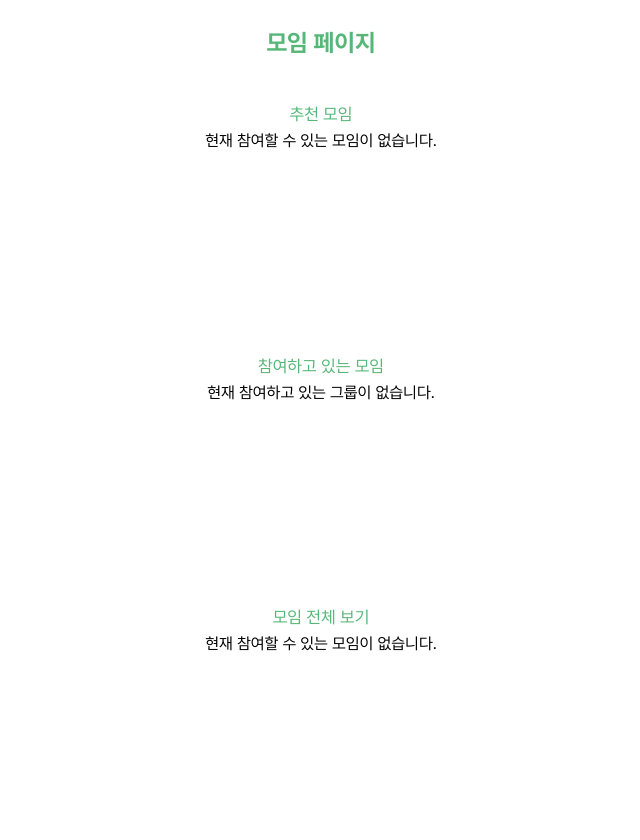
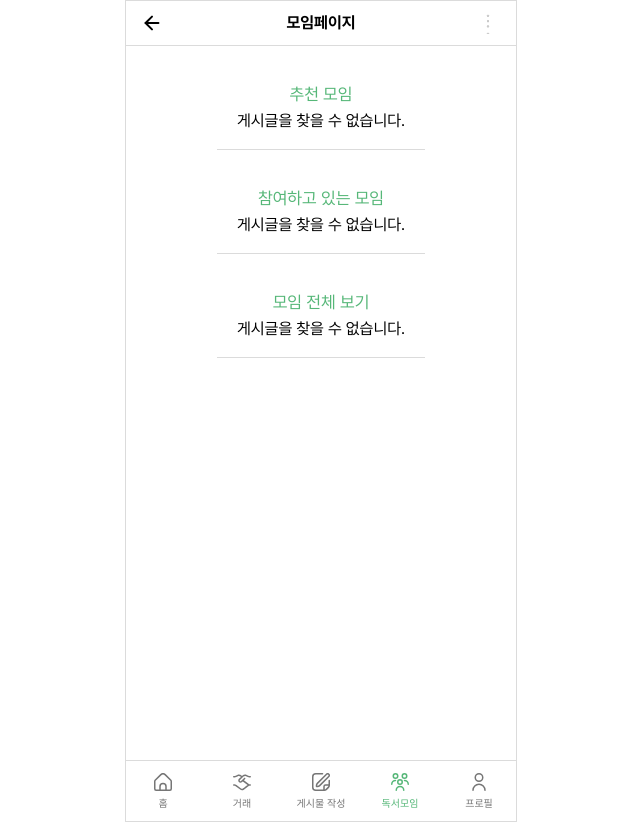
Before and after one commit to FRONTENDSCHOOL7/final-19-Talkhoogam, a React (Create React App) app: page /gathering in a window 1280 px wide. Shown: the whole page, without its empty margins (319-959 px from the left). Built offline with nearby package versions, Linux system fonts and the light colour scheme; what recoil-persist would draw is missing.

Commit message:
🎨 style: gathering page 레이아웃 수정
기존 모임페이지의 레이아웃을 다른 페이지와 일관성 있도록 코드 수정

```diff
--- a/src/components/Gathering/GatheringItems.jsx
+++ b/src/components/Gathering/GatheringItems.jsx
@@ -1,67 +1,24 @@
-import React from "react";
-import styled from "styled-components";
+import React from 'react';
+import { GatheringItemsStyle } from '../../styles/GatheringStyled';
 
-export default function GatheringItems({ dataGroups, dataJoinGroups }) {
-  const GatheringItems = styled.li`
-    width: 100px;
-    padding: 10px;
-
-    img {
-      width: 100%;
-      aspect-ratio: 1/1;
-      border-radius: 10px;
-    }
-    strong {
-      font-size: 24px;
-      font-weight: bold;
-      color: var(--color-mainColor);
-    }
-  `;
-
-  function createGroups() {
-    if (dataGroups) {
-      dataGroups.map((item) => {
-        return (
-          <GatheringItems key={item.id}>
-            <link href="/">
-              <img
-                src={item.img ? item.img : "http://placehold.it/100X100"}
-                alt=""
-              />
-              <strong>{item.GroupTit}</strong>
-              <p>{item.explain}</p>
-            </link>
-          </GatheringItems>
-        );
-      });
-    } else if (dataJoinGroups) {
-      dataJoinGroups.map((item) => {
-        return (
-          <GatheringItems key={item.id}>
-            <link href="/">
-              <img
-                src={item.img ? item.img : "http://placehold.it/100X100"}
-                alt=""
-              />
-              <strong>{item.GroupTit}</strong>
-              <p>{item.explain}</p>
-            </link>
-          </GatheringItems>
-        );
-      });
-    }
-  }
+export default function GatheringItems({ data }) {
   return (
     <>
-      <createGroups />
-
-      {/* <GatheringItems>
-                <Link href="/">
-                <img src="" alt="" />
-                <strong>모임 이름</strong>
-                <p>모임 설명</p>
-                </Link>
-            </GatheringItems> */}
+      {data.map((item) => {
+        return (
+          <GatheringItemsStyle key={item.id}>
+            <img
+              className="post-thumbnail"
+              src={
+                item.image !== null ? item.image : 'http://placehold.it/100X100'
+              }
+              alt={`${item.tit}의 게시글 이미지입니다.`}
+            />
+            <strong className="post-tit">{item.tit}</strong>
+            <p className="post-info">{item.username}</p>
+          </GatheringItemsStyle>
+        );
+      })}
     </>
   );
 }
--- /dev/null
+++ b/src/components/Gathering/GatheringList.jsx
@@ -0,0 +1,17 @@
+import React from 'react';
+import { GatheringUl } from '../../styles/GatheringStyled';
+import GatheringItems from './GatheringItems';
+
+export default function GatheringList({ data }) {
+  return (
+    <>
+      {data.length !== 0 ? (
+        <GatheringUl>
+          <GatheringItems data={data} />
+        </GatheringUl>
+      ) : (
+        <strong>게시글을 찾을 수 없습니다.</strong>
+      )}
+    </>
+  );
+}
--- a/src/pages/Gathering.jsx
+++ b/src/pages/Gathering.jsx
@@ -1,97 +1,40 @@
-import React from "react";
-import styled from "styled-components";
-import GatheringItems from "../components/Gathering/GatheringItems";
+import React from 'react';
+import GatheringItems from '../components/Gathering/GatheringItems';
+import BasicHeader from '../components/header/BasicHeader';
+import { GroupArticle, GroupSection } from '../styles/GatheringStyled';
+import { LayoutInsideStyle, LayoutStyle } from '../styles/LayoutStyled';
+import Footer from '../components/footer/Footer';
+import GatheringList from '../components/Gathering/GatheringList';
 
 export default function Gathering() {
-  const dataGroups = "";
+  const dataGroups = [];
 
-  const dataJoinGroups = "";
+  const dataJoinGroups = [];
 
-  const dataRecommendGroups = "";
-
-  const GroupSection = styled.section`
-    height: 100vh;
-    border: 1px solid var(--border-color);
-    padding: 20px;
-    background-color: var(--background-color);
-
-    display: flex;
-    flex-direction: column;
-    align-items: center;
-    justify-content: space-evenly;
-
-    h2 {
-      color: var(--color-mainColor);
-      font-size: 24px;
-      font-weight: bold;
-    }
-  `;
-
-  const DivLine = styled.div`
-    width: 80%;
-    border: 1px solid var(--border-color);
-    margin: 20px auto 10px;
-  `;
-
-  const GroupArticle = styled.article`
-    height: 25vh;
-    text-align: center;
-
-    h3 {
-      color: var(--color-mainColor);
-      font-size: 17px;
-      margin-bottom: 10px;
-    }
-  `;
-
-  const GatheringUl = styled.ul`
-    display: flex;
-    flex-direction: row;
-    gap: 10px;
-  `;
+  const dataRecommendGroups = [];
 
   return (
-    <>
+    <LayoutStyle>
+      <BasicHeader />
+      <LayoutInsideStyle>
         <GroupSection>
-        <h2>모임 페이지</h2>
-        <DivLine />
           <GroupArticle>
             <h3>추천 모임</h3>
-          {/* 리스트를 어떻게 뽑을지를 고민해보고 넣을지 결정하는게 좋을 것 같아요. */}
-          {dataRecommendGroups ? (
-            <GatheringUl>
-              <GatheringItems dataRecommendGroups={dataRecommendGroups} />
-            </GatheringUl>
-          ) : (
-            <strong>현재 참여할 수 있는 모임이 없습니다.</strong>
-          )}
-          <GatheringUl />
+            <GatheringList data={dataRecommendGroups} />
           </GroupArticle>
-        <DivLine />
 
           <GroupArticle>
             <h3>참여하고 있는 모임</h3>
-          {dataJoinGroups ? (
-            <GatheringUl>
-              <GatheringItems dataJoinGroups={dataJoinGroups} />
-            </GatheringUl>
-          ) : (
-            <strong>현재 참여하고 있는 그룹이 없습니다.</strong>
-          )}
+            <GatheringList data={dataJoinGroups} />
           </GroupArticle>
-        <DivLine />
 
           <GroupArticle>
             <h3>모임 전체 보기</h3>
-          <GatheringUl>
-            {dataGroups ? (
-              <GatheringItems dataGroups={dataGroups} />
-            ) : (
-              <strong>현재 참여할 수 있는 모임이 없습니다.</strong>
-            )}
-          </GatheringUl>
+            <GatheringList data={dataGroups} />
           </GroupArticle>
         </GroupSection>
-    </>
+      </LayoutInsideStyle>
+      <Footer />
+    </LayoutStyle>
   );
 }
--- /dev/null
+++ b/src/styles/GatheringStyled.js
@@ -0,0 +1,52 @@
+import styled from 'styled-components';
+
+export const GroupSection = styled.section`
+  display: flex;
+  flex-direction: column;
+  align-items: center;
+  justify-content: space-around;
+  gap: 20px;
+`;
+
+export const GroupArticle = styled.article`
+  padding: 20px;
+  border-bottom: 1px solid #dbdbdb;
+  text-align: center;
+
+  & h3 {
+    color: var(--color-mainColor);
+    font-size: 17px;
+    margin-bottom: 10px;
+  }
+`;
+
+export const GatheringUl = styled.ul`
+  display: flex;
+  align-items: center;
+  justify-content: center;
+  flex-direction: row;
+  gap: 10px;
+  overflow: auto;
+`;
+
+export const GatheringItemsStyle = styled.li`
+  width: 100px;
+  padding: 10px;
+
+  & .post-thumbnail {
+    width: 100%;
+    aspect-ratio: 1/1;
+    border-radius: 10px;
+  }
+  & .post-tit {
+    font-weight: bold;
+    color: var(--color-mainColor);
+  }
+
+  & .post-info {
+    overflow: hidden;
+    display: -webkit-box;
+    -webkit-box-orient: vertical;
+    -webkit-line-clamp: 1;
+  }
+`;
```
Lines whose indentation alone changed are shown as unchanged.
